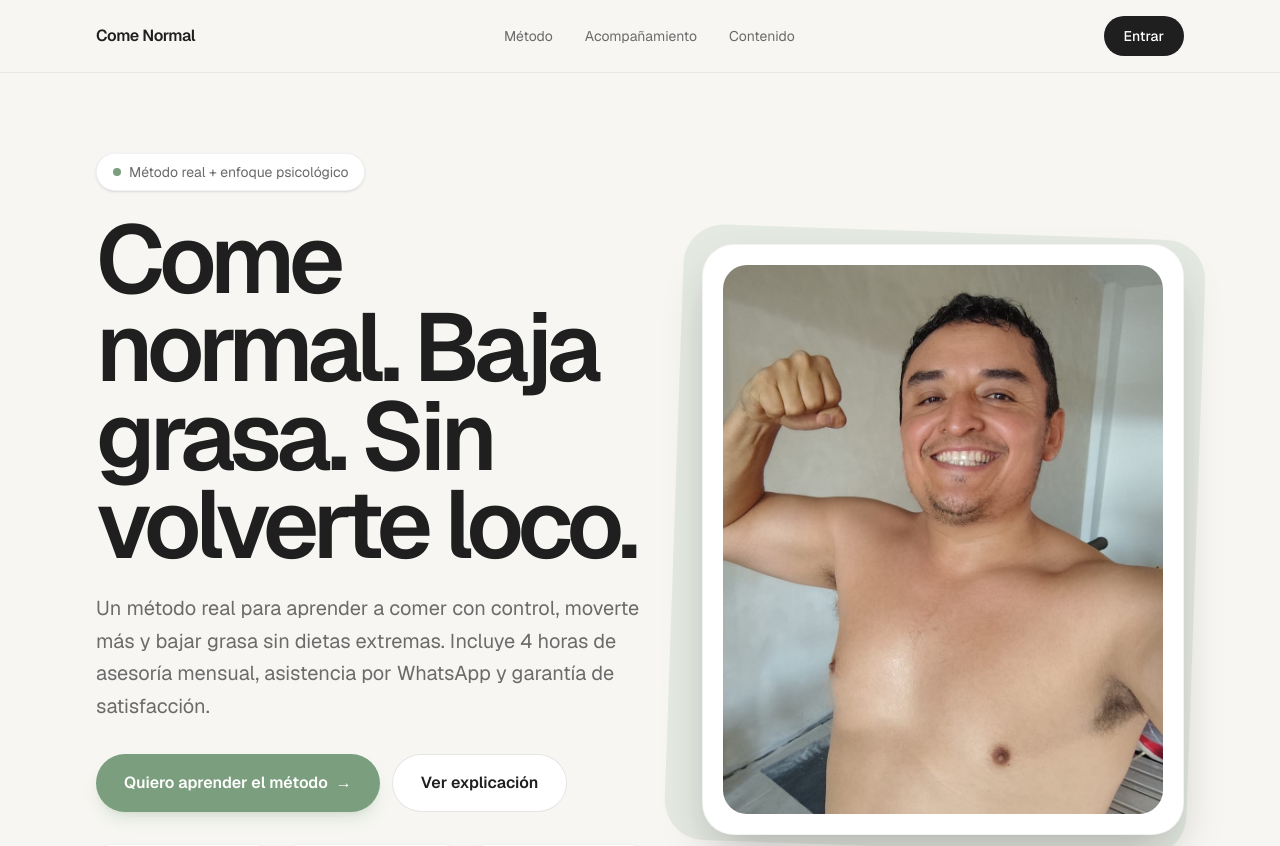
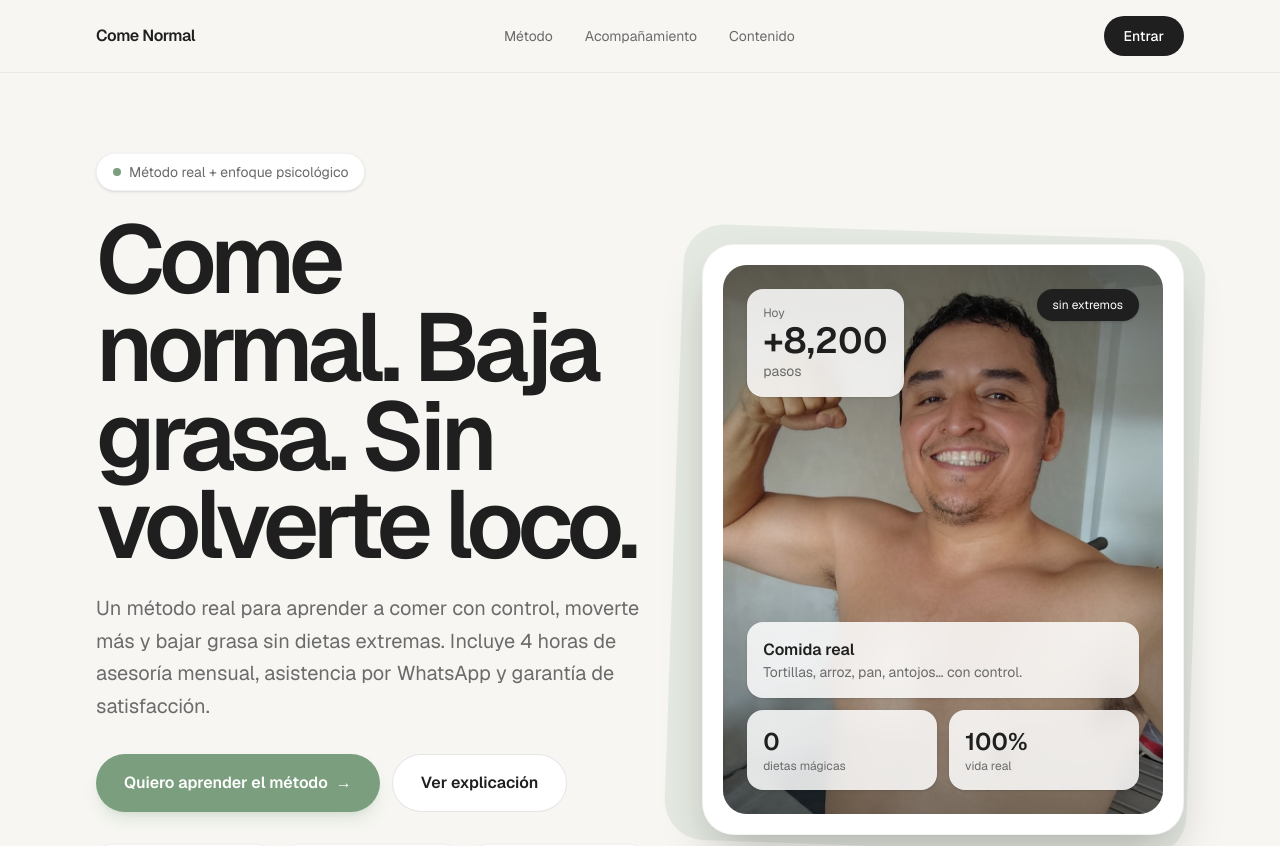
Before and after one commit to josecamilo1111/mi-web, a Next.js app: page / in a window 1280 px wide. Shown: the top 846 px of the page. Built offline with nearby package versions, Linux system fonts and the light colour scheme.

Commit message:
cambios web11

```diff
--- a/app/page.tsx
+++ b/app/page.tsx
@@ -163,12 +163,41 @@ export default function Page() {
         <div className="fade-up relative md:pl-4">
           <div className="absolute -inset-3 rounded-[2.5rem] bg-[#7A9E7E]/15 rotate-2" />
           <div className="relative rounded-[2rem] border border-black/5 bg-white p-5 shadow-2xl">
-            <div className="aspect-[4/5] overflow-hidden rounded-[1.5rem] bg-[#E7E4D8]">
+            <div className="relative flex aspect-[4/5] flex-col justify-between overflow-hidden rounded-[1.5rem] bg-[#E7E4D8] p-6">
               <img
                 src="/yo.jpg"
                 alt="proceso real"
-                className="h-full w-full object-cover"
+                className="absolute inset-0 h-full w-full object-cover"
               />
+              <div className="absolute inset-0 bg-gradient-to-b from-black/35 via-black/5 to-black/45" />
+
+              <div className="relative z-10 flex items-start justify-between gap-4">
+                <div className="rounded-2xl bg-white/85 p-4 shadow-sm backdrop-blur">
+                  <p className="text-xs text-[#6B6B6B]">Hoy</p>
+                  <p className="text-4xl font-semibold">+8,200</p>
+                  <p className="text-sm text-[#6B6B6B]">pasos</p>
+                </div>
+                <div className="rounded-full bg-[#1F1F1F] px-4 py-2 text-xs text-white shadow-sm">
+                  sin extremos
+                </div>
+              </div>
+
+              <div className="relative z-10 space-y-3">
+                <div className="rounded-2xl bg-white/85 p-4 shadow-sm backdrop-blur">
+                  <p className="font-semibold">Comida real</p>
+                  <p className="text-sm text-[#6B6B6B]">Tortillas, arroz, pan, antojos… con control.</p>
+                </div>
+                <div className="grid grid-cols-2 gap-3">
+                  <div className="rounded-2xl bg-white/85 p-4 shadow-sm backdrop-blur">
+                    <p className="text-2xl font-semibold">0</p>
+                    <p className="text-xs text-[#6B6B6B]">dietas mágicas</p>
+                  </div>
+                  <div className="rounded-2xl bg-white/85 p-4 shadow-sm backdrop-blur">
+                    <p className="text-2xl font-semibold">100%</p>
+                    <p className="text-xs text-[#6B6B6B]">vida real</p>
+                  </div>
+                </div>
+              </div>
             </div>
           </div>
         </div>
```
